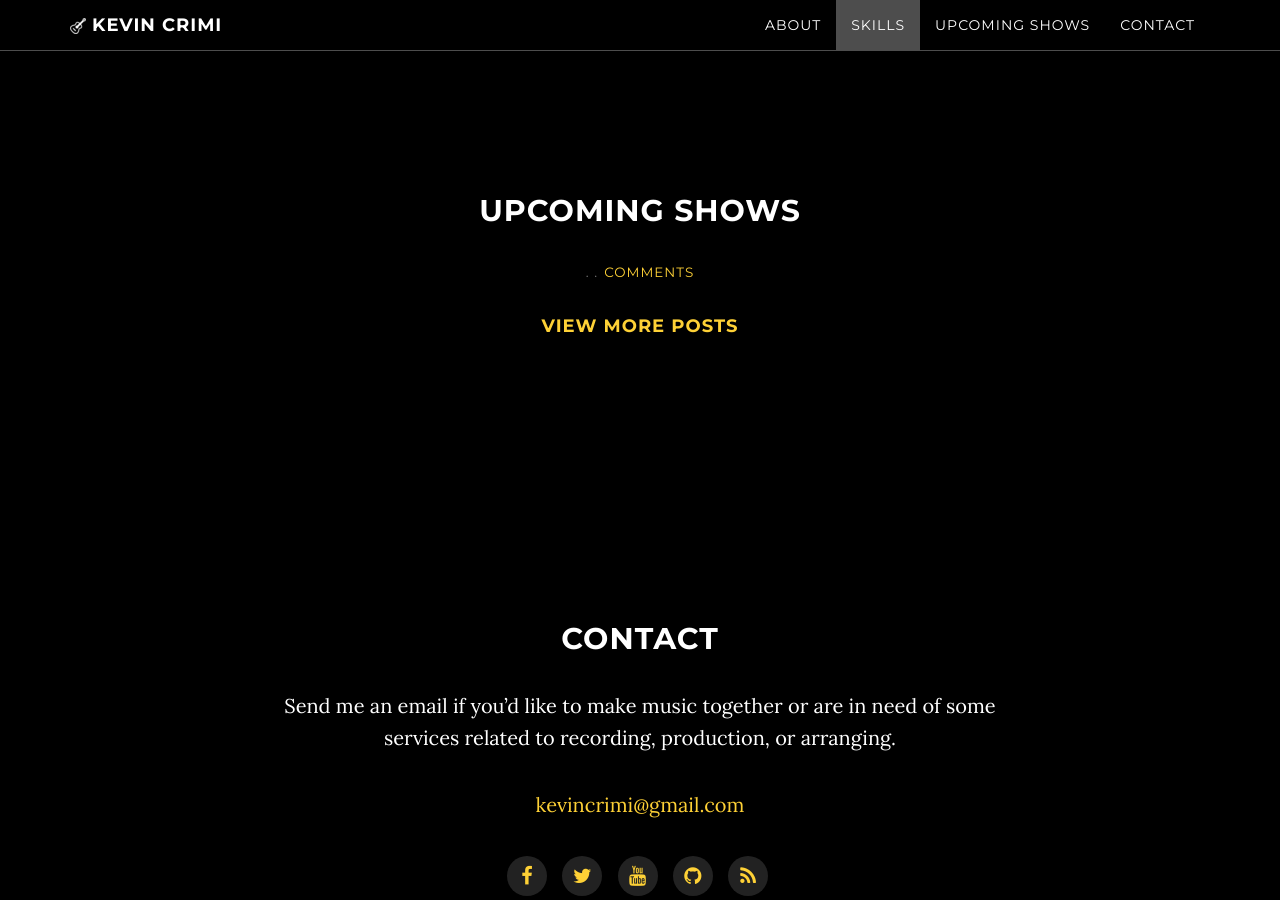
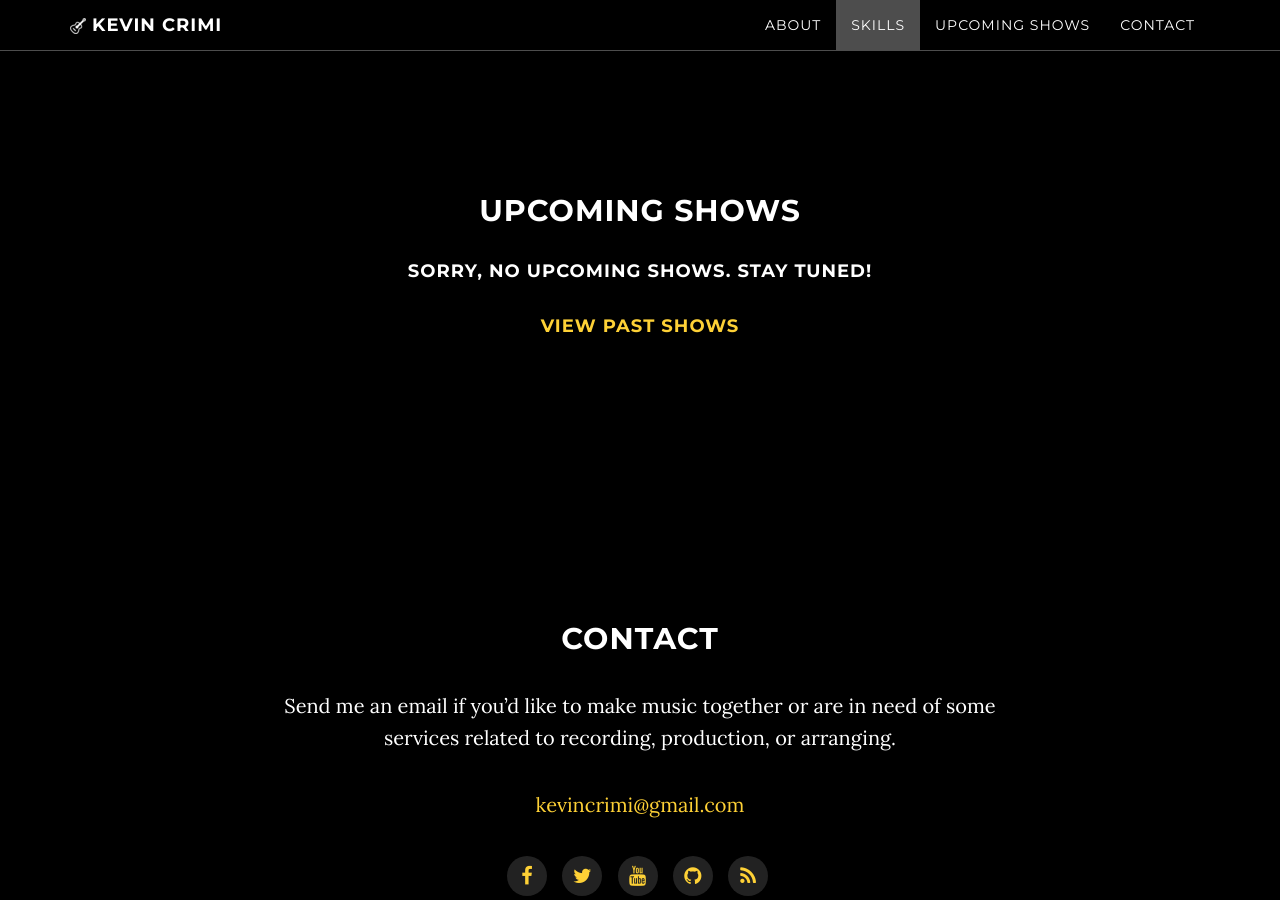
Before and after one commit to kcrimi/wedding_site, a Jekyll site: the page built from index.html, in a window 1280 px wide and 900 px high, scrolled down 3370 px. Built offline with Jekyll 4.4.1, drawn with Linux system fonts in a browser that asks for light colours; nearby versions of some CDN libraries; comment, search, counter and statistics services are not loaded.

Commit message:
get upcoming show working

```diff
--- a/_config.yml
+++ b/_config.yml
@@ -8,13 +8,17 @@ url: "http://www.kevincrimi.com"
 # and NOT your user repository (https://yourusername.github.io)
 # then add in the baseurl here, like this: "/repository-name"
 
-baseurl:
+# baseurl: ""
 
 google-tracking-id: "UA-35880426-4"
 
 # Forces https everywhere in your website, except when you serve it locally
 
 force-https: False
+
+# Timezones
+timezone: America/New_York
+future: true
 
 #############
 # HTML Head #
@@ -136,7 +140,7 @@ pages_list:
     nav: True
 
 # Pagination path
-paginate_path: "blog/page:num"
+paginate_path: "shows/page:num"
 
 # Enable minification SASS
 sass:
--- a/_includes/navigation.html
+++ b/_includes/navigation.html
@@ -39,17 +39,17 @@
                   {% endfor %}
 
                 {% else %}
-                  <!-- Blog, Post, Tag pages-->
+                  <!-- All other pages pages-->
                   {% for p in site.pages_list %}
                     {% if p.nav %}
-                      {% if page.section-type == "blog" and p.name == "upcoming-shows" %}
-                        <!-- Blog button in blog.html doesn't refresh the page -->
+                      {% if page.section-type == "shows" and p.name == "upcoming-shows" %}
+                        <!-- Shows button in shows.html doesn't refresh the page -->
                         <li>
                           <a class="page-scroll" href="#{{ p.name }}"> {{ p.display }} </a>
                         </li>
                       {% elsif p.name == "upcoming-shows" %}
                         <li>
-                          <a class="page-scroll" href="{{site.baseurl}}/blog/index.html"> {{ p.name }} </a>
+                          <a class="page-scroll" href="{{site.baseurl}}/shows/index.html"> {{ p.name }} </a>
                         </li>
                       {% else %}
                         <li>
--- a/_includes/upcoming-shows.html
+++ b/_includes/upcoming-shows.html
@@ -1,25 +1,36 @@
 
-<!-- Latest Post Preview Start -->
+<!-- Upcoming Shows Preview Start -->
 
 <section id="{{ page.title }}" class="container content-section text-center">
     <div class="row">
       <div class="col-lg-8 col-lg-offset-2">
-
         {{ page.content | markdownify }}
 
-        {% assign post = site.posts.first %}
-        <h4> <strong> {{ post.date | date_to_string }} </strong>
-          <small>. {{ post.category }} .</small>
-          <strong> <a href="{{site.baseurl}}{{ post.url }}">{{post.title}} </a> </strong>
-          <small> <a href="{{site.baseurl}}{{post.url}}#disqus_thread">Comments</a></small>
-        </h4>
 
-        {{ post.content | truncatewords: site.post-preview-words | strip_html | markdownify }}
+        {% assign future_shows = false %}
+        {% capture currentDate %}{{site.time | date: '%F'}}{% endcapture %}
+        {% for post in site.posts reversed limit:5 %}
+          {% capture showDate %}{{post.date | date: '%F'}}{% endcapture %}
+          {% if showDate >= currentDate %}
+            {% assign future_shows = true %}
+            <h4> <strong> {{ post.date | date_to_string }} {{post.set-time}} </strong>
+              <small>. {{ post.location }} .</small>
+              <strong> <a href="{{ post.venue-url }}"> {{post.venue}} </a> </strong>
+              <small> <a href="{{post.artist-url}}"> <i> w / </i> {{post.artist}} </i> </a></small>
+            </h4>
+          {% endif %}
+        {% endfor %}
 
-        <a href="{{site.baseurl}}/blog/index.html"><h4><strong>View more posts</strong></h4></a>
+        {% if future_shows == false %}
+          <h4>
+            <strong> Sorry, no upcoming shows. Stay tuned! </strong>
+          </h4>
+        {% endif %}
+
+        <a href="{{site.baseurl}}/past-shows/index.html"><h4><strong>View past shows</strong></h4></a>
 
       </div>
     </div>
 </section>
 
-<!-- Latest Post Preview End -->
+<!-- Upcoming Shows Preview End -->
--- a/_layouts/blog.html
+++ b/_layouts/shows.html
@@ -30,6 +30,7 @@
       <div class="row">
         <div class="col-lg-8 col-lg-offset-2">
           {% include social-buttons.html %}
+          <p>test</p>
         </div>
       </div>
     </section>
--- a/blog/index.html
+++ /dev/null
@@ -1,6 +0,0 @@
----
-layout: blog
-section-type: blog
-title: Blog
----
-##Blog
--- /dev/null
+++ b/shows/index.html
@@ -0,0 +1,6 @@
+---
+layout: shows
+section-type: shows
+title: Shows
+---
+##Shows
```
Also changed, not shown: skills.html (renamed from career.html), 13 other files.
